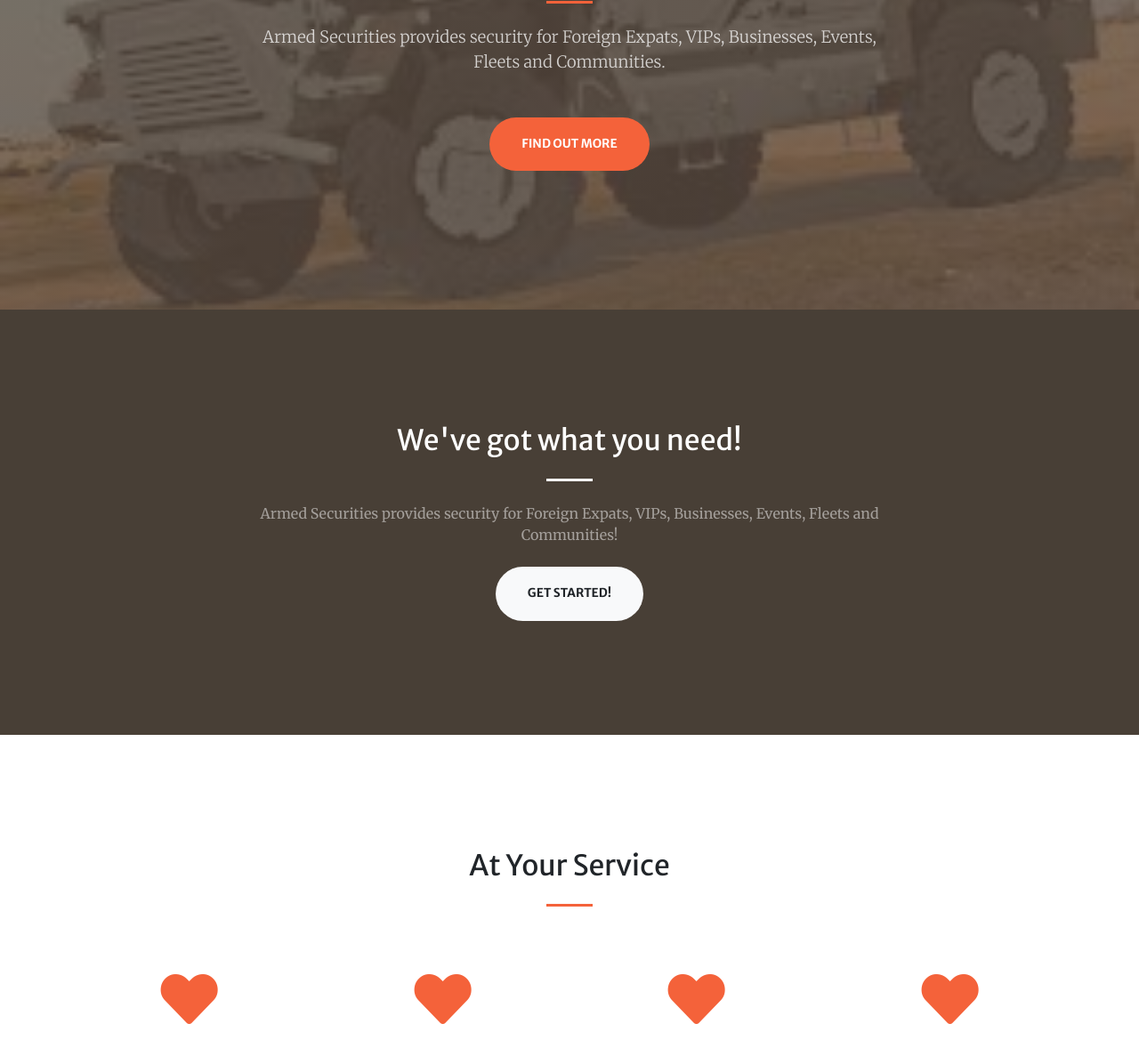
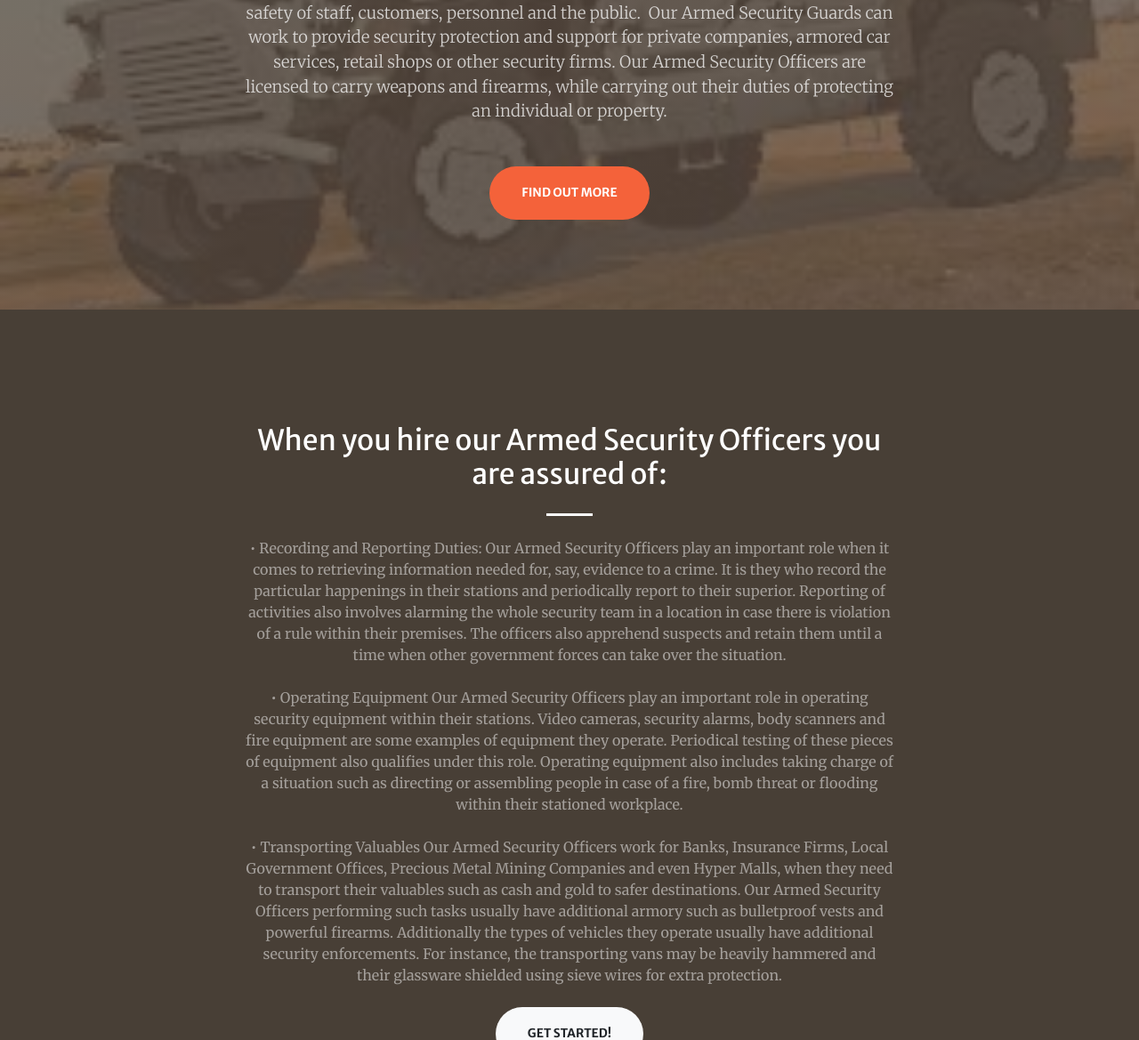
Before and after one commit to danndav/armed_security, a plain HTML site: page index.html in a window 1280 px wide. Shown: the part 452-1621 px from the top of the page at 89% size. Drawn offline with Linux system fonts and the light colour scheme.

Commit message:
latest changes

```diff
--- a/index.html
+++ b/index.html
@@ -62,7 +62,8 @@
           <hr class="divider my-4">
         </div>
         <div class="col-lg-8 align-self-baseline">
-          <p class="text-white-75 font-weight-light mb-5">Armed Securities provides security for Foreign Expats, VIPs, Businesses, Events, Fleets and Communities.</p>
+          <p class="text-white-75 font-weight-light mb-5">Our Armed Security Officers protect private and public property and ensure the safety of staff, customers, personnel and the public.
+             Our Armed Security Guards can work to provide security protection and support for private companies, armored car services, retail shops or other security firms. Our Armed Security Officers are licensed to carry weapons and firearms, while carrying out their duties of protecting an individual or property. </p>
           <a class="btn btn-primary btn-xl js-scroll-trigger" href="#about">Find Out More</a>
         </div>
       </div>
@@ -76,9 +77,17 @@
     <div class="container">
       <div class="row justify-content-center">
         <div class="col-lg-8 text-center">
-          <h2 class="text-white mt-0">We've got what you need!</h2>
+          <h2 class="text-white mt-0">When you hire our Armed Security Officers you are assured of:</h2>
           <hr class="divider light my-4">
-          <p class="text-white-50 mb-4">Armed Securities provides security for Foreign Expats, VIPs, Businesses, Events, Fleets and Communities!</p>
+          <p class="text-white-50 mb-4">    • Recording and Reporting Duties:
+              Our Armed Security Officers play an important role when it comes to retrieving information needed for, say, evidence to a crime. It is they who record the particular happenings in their stations and periodically report to their superior. Reporting of activities also involves alarming the whole security team in a location in case there is violation of a rule within their premises.
+              The officers also apprehend suspects and retain them until a time when other government forces can take over the situation.</p>
+              <p class="text-white-50 mb-4">    • Operating Equipment
+                  Our Armed Security Officers play an important role in operating security equipment within their stations. Video cameras, security alarms, body scanners and fire equipment are some examples of equipment they operate. Periodical testing of these pieces of equipment also qualifies under this role. Operating equipment also includes taking charge of a situation such as directing or assembling people in case of a fire,
+                  bomb threat or flooding within their stationed workplace.</p>
+                  <p class="text-white-50 mb-4">    • Transporting Valuables
+                      Our Armed Security Officers work for Banks, Insurance Firms, Local Government Offices, Precious Metal Mining Companies and even Hyper Malls, when they need to transport their valuables such as cash and gold to safer destinations. Our Armed Security Officers performing such tasks usually have additional armory such as bulletproof vests and powerful firearms. Additionally the types of vehicles they operate usually have additional security enforcements.
+                       For instance, the transporting vans may be heavily hammered and their glassware shielded using sieve wires for extra protection.</p>
           <a class="btn btn-light btn-xl js-scroll-trigger" href="#services">Get Started!</a>
         </div>
       </div>
```
